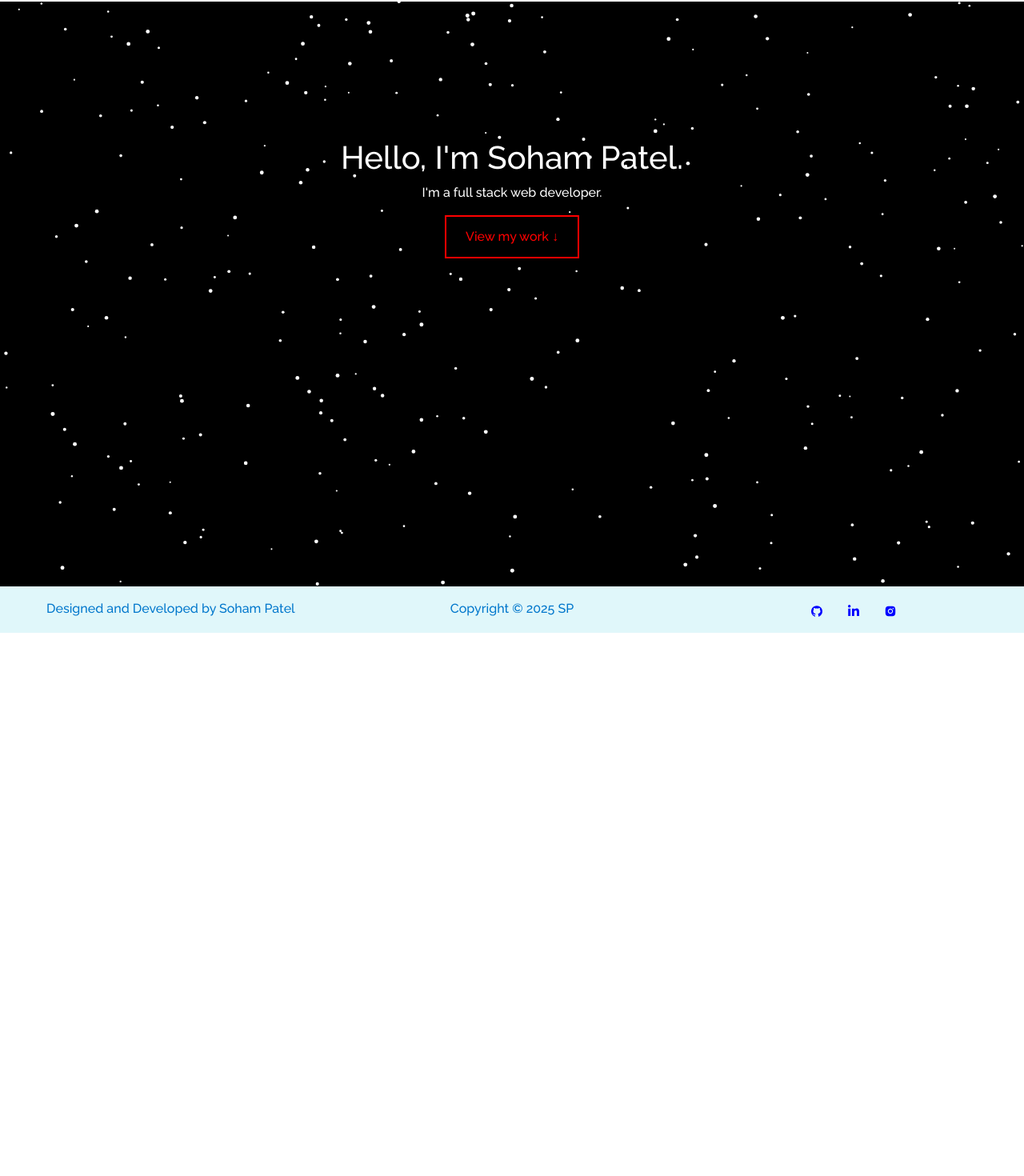
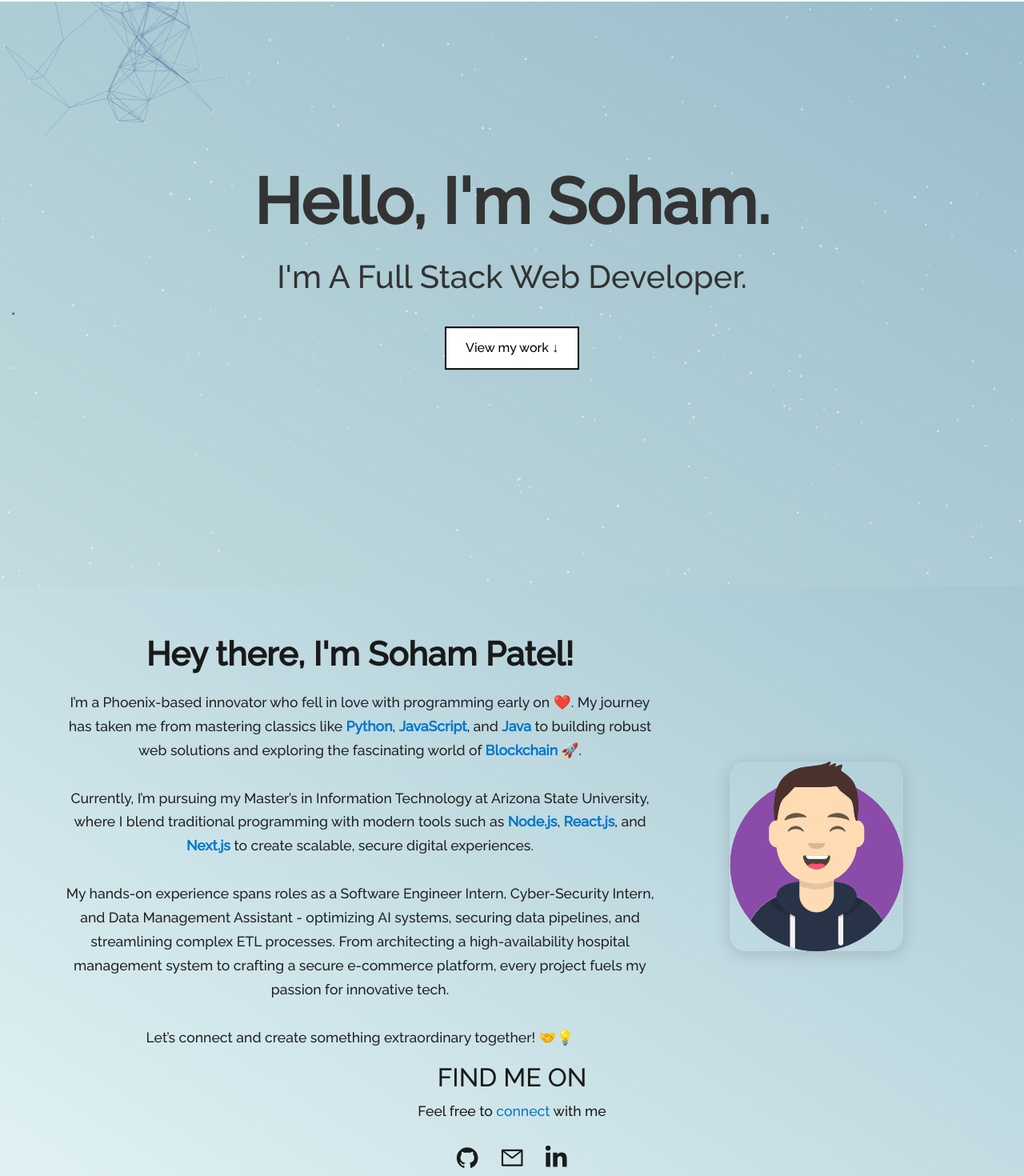
Before and after one commit to Sohamp2809/Portfolio-Soham, a React (Create React App) app: page / in a window 1280 px wide. Shown: the part 67-1537 px from the top of the page at 80% size. Before the commit the page ends 858 px from the top, so only its background shows below. Built offline with nearby package versions, Linux system fonts and the light colour scheme.

Commit message:
Deployment

```diff
--- a/src/components/About/About.js
+++ b/src/components/About/About.js
@@ -5,7 +5,6 @@ import Aboutcard from "./AboutCard";
 import Techstack from "./Techstack";
 import Toolstack from "./Toolstack";
 import laptopImg from "../../Assets/about.png";
-import Message from "./Message"; // <-- Import your Message component
 
 function About() {
   // For slide-in animation (optional)
@@ -91,10 +90,7 @@ function About() {
         <Toolstack />
 
         {/* Contact Form Section */}
-        <h1 className="project-heading">
-          <strong className="blue">Message To Soham</strong>
-        </h1>
-        <Message />
+
       </Container>
     </Container>
   );
--- a/src/components/Footer.js
+++ b/src/components/Footer.js
@@ -1,6 +1,6 @@
 import React from "react";
 import { Container, Row, Col } from "react-bootstrap";
-import { AiFillGithub, AiOutlineTwitter, AiFillInstagram } from "react-icons/ai";
+import { AiFillGithub, AiOutlineTwitter, AiFillInstagram,AiOutlineMail} from "react-icons/ai";
 import { FaLinkedinIn } from "react-icons/fa";
 
 function Footer() {
@@ -39,12 +39,12 @@ function Footer() {
             </li>
             <li className="social-icons">
               <a
-                href="https://www.instagram.com/ll_100humpatel_ll"
+                href="mailto:psoham028@gmail.com"
                 style={{ color: "blue" }}
                 target="_blank"
                 rel="noopener noreferrer"
               >
-                <AiFillInstagram />
+                <AiOutlineMail />
               </a>
             </li>
           </ul>
--- a/src/components/Home/Home.js
+++ b/src/components/Home/Home.js
@@ -1,40 +1,26 @@
 import React, { useRef, useEffect, useState } from "react";
+import Home2 from "./Home2";
 
 function Home() {
   const canvasRef = useRef(null);
 
-  // State for window dimensions so our canvas can resize
   const [dimensions, setDimensions] = useState({
     width: window.innerWidth,
     height: window.innerHeight,
   });
 
-  // We'll track the mouse position with a ref
   const mouse = useRef({ x: null, y: null });
+  const dotsRef = useRef([]);
 
-  // Constants controlling star behavior
-  const STAR_COUNT = 300;         // Number of stars
-  const MOUSE_RADIUS = 120;      // Cursor detection radius
-  const CONNECT_DISTANCE = 100;  // Max distance between stars to draw a line
-  const STAR_SIZE_MIN = 1;       // Min star radius
-  const STAR_SIZE_MAX = 2.5;     // Max star radius
-
-  // We'll store the star objects in a ref
-  // Each star = { x, y, size }
-  const starsRef = useRef([]);
-
+  // Initialize canvas and start drawing dots
   useEffect(() => {
-    // On mount, set up star data
-    initStars();
-    // Animate each frame
-    requestAnimationFrame(animate);
-
-    // Cleanup if needed on unmount
-    return () => {};
+    initCanvas();
+    const drawInterval = setInterval(createDots, 1000 / 30);
+    return () => clearInterval(drawInterval);
     // eslint-disable-next-line
   }, []);
 
-  // Re-initialize stars when window size changes
+  // Listen for window resize
   useEffect(() => {
     const handleResize = () => {
       setDimensions({
@@ -46,152 +32,190 @@ function Home() {
     return () => window.removeEventListener("resize", handleResize);
   }, []);
 
+  // Re-initialize canvas on dimension changes
   useEffect(() => {
-    initStars();
+    initCanvas();
     // eslint-disable-next-line
   }, [dimensions]);
 
-  // Track mouse position
+  // Track mouse movement and update first dot to follow the cursor
   useEffect(() => {
     const handleMouseMove = (e) => {
-      mouse.current.x = e.clientX;
-      mouse.current.y = e.clientY;
+      mouse.current.x = e.pageX;
+      mouse.current.y = e.pageY;
+      if (dotsRef.current.length > 0) {
+        dotsRef.current[0].x = e.pageX;
+        dotsRef.current[0].y = e.pageY;
+      }
     };
     window.addEventListener("mousemove", handleMouseMove);
     return () => window.removeEventListener("mousemove", handleMouseMove);
   }, []);
 
-  // Create the star objects
-  function initStars() {
-    const { width, height } = dimensions;
-    starsRef.current = [];
+  // Use white for dots and constant white with 40% opacity for lines
+  const colorDot = ["rgb(255, 255, 255)"];
+  let lineColor = "rgba(42, 98, 150, 0.4)";
 
-    for (let i = 0; i < STAR_COUNT; i++) {
-      starsRef.current.push({
-        x: Math.random() * width,
-        y: Math.random() * height,
-        size: Math.random() * (STAR_SIZE_MAX - STAR_SIZE_MIN) + STAR_SIZE_MIN,
-      });
+  function getDotConfig(width) {
+    if (width > 1600) {
+      return { nb: 600, distance: 70, d_radius: 300 };
+    } else if (width > 1300) {
+      return { nb: 575, distance: 60, d_radius: 280 };
+    } else if (width > 1100) {
+      return { nb: 500, distance: 55, d_radius: 250 };
+    } else if (width > 800) {
+      return { nb: 300, distance: 0, d_radius: 0 };
+    } else if (width > 600) {
+      return { nb: 200, distance: 0, d_radius: 0 };
+    } else {
+      return { nb: 100, distance: 0, d_radius: 0 };
     }
   }
 
-  // Animation loop
-  function animate() {
+  function initCanvas() {
     const canvas = canvasRef.current;
     if (!canvas) return;
 
+    canvas.width = document.body.scrollWidth;
+    canvas.height = window.innerHeight;
+
     const ctx = canvas.getContext("2d");
-    const { width, height } = dimensions;
+    ctx.lineWidth = 0.3;
+    ctx.strokeStyle = lineColor;
 
-    // Clear the canvas
-    ctx.clearRect(0, 0, width, height);
+    const config = getDotConfig(canvas.width);
+    dotsRef.current = [];
+    for (let i = 0; i < config.nb; i++) {
+      dotsRef.current.push(createDot(canvas, config));
+    }
 
-    // Draw each star as a small circle
-    const stars = starsRef.current;
-    for (let i = 0; i < STAR_COUNT; i++) {
-      let s = stars[i];
+    // Set first dot's color to dark blue (e.g. mouse-following dot)
+    if (dotsRef.current.length > 0) {
+      dotsRef.current[0].radius = 1.5;
+      dotsRef.current[0].colour = "rgb(10, 10, 70)";
+    }
+  }
+
+  function createDot(canvas, config) {
+    const x = Math.random() * canvas.width;
+    const y = Math.random() * canvas.height;
+    return {
+      x,
+      y,
+      vx: -0.5 + Math.random(),
+      vy: -0.5 + Math.random(),
+      radius: Math.random() * 1.5,
+      colour: colorDot[Math.floor(Math.random() * colorDot.length)],
+      config,
+    };
+  }
+
+  function createDots() {
+    const canvas = canvasRef.current;
+    if (!canvas) return;
+    const ctx = canvas.getContext("2d");
+    ctx.clearRect(0, 0, canvas.width, canvas.height);
+    const dotsArray = dotsRef.current;
+    if (dotsArray.length === 0) return;
+    for (let i = 0; i < dotsArray.length; i++) {
+      const d = dotsArray[i];
+      drawDot(ctx, d);
+      if (i !== 0) {
+        animateDot(d, canvas);
+      }
+    }
+    line(ctx, dotsArray[0].config);
+  }
+
+  function drawDot(ctx, dot) {
+    const dotDistance = Math.hypot(
+      dot.x - (mouse.current.x || 0),
+      dot.y - (mouse.current.y || 0)
+    );
+    const distanceRatio = dotDistance / (canvasRef.current.width / 1.7);
+    const alpha = Math.max(0.6, 1 - distanceRatio);
+    // Convert the "rgb(255, 255, 255)" string to rgba using the calculated alpha
+    const colorFaded = dot.colour.replace("rgb(", "rgba(").replace(")", `,${alpha})`);
     ctx.beginPath();
-      ctx.arc(s.x, s.y, s.size, 0, 2 * Math.PI);
-      ctx.fillStyle = "#fff";
+    ctx.arc(dot.x, dot.y, dot.radius, 0, 2 * Math.PI, false);
+    ctx.fillStyle = colorFaded;
     ctx.fill();
   }
 
-    // If the mouse isn't on screen, skip connecting lines
-    if (mouse.current.x === null || mouse.current.y === null) {
-      requestAnimationFrame(animate);
-      return;
+  function animateDot(dot, canvas) {
+    if (dot.y < 0 || dot.y > canvas.height) {
+      dot.vy = -dot.vy;
+    } else if (dot.x < 0 || dot.x > canvas.width) {
+      dot.vx = -dot.vx;
+    }
+    dot.x += dot.vx;
+    dot.y += dot.vy;
   }
 
-    // Gather all stars that are near the mouse
-    // so we only connect stars that are also near the mouse
-    const nearStars = [];
-    for (let i = 0; i < STAR_COUNT; i++) {
-      let dx = stars[i].x - mouse.current.x;
-      let dy = stars[i].y - mouse.current.y;
-      let dist = Math.sqrt(dx * dx + dy * dy);
-
-      if (dist < MOUSE_RADIUS) {
-        nearStars.push(stars[i]);
+  function line(ctx, config) {
+    const dotsArray = dotsRef.current;
+    for (let i = 0; i < config.nb; i++) {
+      for (let j = 0; j < config.nb; j++) {
+        const i_dot = dotsArray[i];
+        const j_dot = dotsArray[j];
+        if (
+          i_dot.x - j_dot.x < config.distance &&
+          i_dot.y - j_dot.y < config.distance &&
+          i_dot.x - j_dot.x > -config.distance &&
+          i_dot.y - j_dot.y > -config.distance
+        ) {
+          if (
+            i_dot.x - (mouse.current.x || 0) < config.d_radius &&
+            i_dot.y - (mouse.current.y || 0) < config.d_radius &&
+            i_dot.x - (mouse.current.x || 0) > -config.d_radius &&
+            i_dot.y - (mouse.current.y || 0) > -config.d_radius
+          ) {
+            ctx.beginPath();
+            ctx.moveTo(i_dot.x, i_dot.y);
+            ctx.lineTo(j_dot.x, j_dot.y);
+            // Use the constant lineColor
+            ctx.strokeStyle = lineColor;
+            ctx.stroke();
+            ctx.closePath();
           }
         }
-
-    // Now connect those near-stars if they are also close to each other
-    for (let i = 0; i < nearStars.length; i++) {
-      for (let j = i + 1; j < nearStars.length; j++) {
-        let s1 = nearStars[i];
-        let s2 = nearStars[j];
-        let dx = s1.x - s2.x;
-        let dy = s1.y - s2.y;
-        let dist = Math.sqrt(dx * dx + dy * dy);
-
-        if (dist < CONNECT_DISTANCE) {
-          // fade line by distance if you like
-          let alpha = 1 - dist / CONNECT_DISTANCE;
-          ctx.strokeStyle = `rgba(255,255,255,${alpha})`;
-          ctx.lineWidth = 1;
-          ctx.beginPath();
-          ctx.moveTo(s1.x, s1.y);
-          ctx.lineTo(s2.x, s2.y);
-          ctx.stroke();
       }
     }
   }
 
-    requestAnimationFrame(animate);
+  // Scroll smoothly to the Home2 section (with id "home2-section")
+  function handleViewMyWork() {
+    const home2Section = document.getElementById("home2-section");
+    if (home2Section) {
+      home2Section.scrollIntoView({ behavior: "smooth" });
+    }
   }
 
   return (
-    <div style={{ position: "relative", width: "100%", height: "100vh" }}>
-      {/* The full-screen Canvas */}
-      <canvas
-        ref={canvasRef}
-        width={dimensions.width}
-        height={dimensions.height}
-        style={{
-          position: "absolute",
-          top: 0,
-          left: 0,
-          background: "#000",  // black background
-          display: "block",
-          zIndex: 0,
-        }}
-      />
-
-      {/* Hero text above the canvas */}
-      <div
-        style={{
-          position: "relative",
-          zIndex: 1,
-          color: "#fff",
-          textAlign: "center",
-          top: "30%",
-        }}
-      >
-        <h1>Hello, I'm Soham Patel.</h1>
-        <p>I'm a full stack web developer.</p>
+    <section>
+      <div className="home-section">
+        <canvas ref={canvasRef} className="home-canvas" />
+        <div className="hero-text">
+          <h1>Hello, I'm Soham.</h1>
+          <p>I'm A Full Stack Web Developer.</p>
           <button
-          style={{
-            backgroundColor: "transparent",
-            border: "2px solid #f00",
-            color: "#f00",
-            padding: "0.8rem 1.5rem",
-            fontSize: "1rem",
-            cursor: "pointer",
-            transition: "background 0.3s ease",
-          }}
             onMouseOver={(e) => {
-            e.target.style.backgroundColor = "#f00";
+              e.target.style.backgroundColor = "#000";
               e.target.style.color = "#fff";
             }}
             onMouseOut={(e) => {
-            e.target.style.backgroundColor = "transparent";
-            e.target.style.color = "#f00";
+              e.target.style.backgroundColor = "#fff";
+              e.target.style.color = "#000";
             }}
+            onClick={handleViewMyWork}
           >
             View my work ↓
           </button>
         </div>
       </div>
+      {/* Home2 is rendered immediately after, with an id for scrolling */}
+      <Home2 />
+    </section>
   );
 }
 
--- a/src/components/Home/Home2.js
+++ b/src/components/Home/Home2.js
@@ -4,52 +4,28 @@ import myImg from "../../Assets/avatar.svg";
 import Tilt from "react-parallax-tilt";
 import {
   AiFillGithub,
-  AiOutlineTwitter,
+  AiOutlineMail,
   AiFillInstagram,
 } from "react-icons/ai";
 import { FaLinkedinIn } from "react-icons/fa";
 
 function Home2() {
   return (
-    <Container fluid className="home-about-section" id="about">
+    // We add an id="home2-section" so we can scroll here
+    <Container fluid className="home-about-section" id="home2-section">
       <Container>
         <Row>
           <Col md={8} className="home-about-description">
             <h1 style={{ fontSize: "2.6em" }}>
-              LET ME <span className="purple"> INTRODUCE </span> MYSELF
+              Hey there, <span>I'm Soham Patel!</span>
             </h1>
             <p className="home-about-body">
-              I fell in love with programming and I have at least learnt
-              something, I think… 🤷‍♂️
-              <br />
-              <br />I am fluent in classics like
-              <i>
-                <b className="purple"> C++, Javascript and Go. </b>
-              </i>
-              <br />
-              <br />
-              My field of Interest's are building new &nbsp;
-              <i>
-                <b className="purple">Web Technologies and Products </b> and
-                also in areas related to{" "}
-                <b className="purple">
-                  Blockchain.
-                </b>
-              </i>
-              <br />
-              <br />
-              Whenever possible, I also apply my passion for developing products
-              with <b className="purple">Node.js</b> and
-              <i>
-                <b className="purple">
-                  {" "}
-                  Modern Javascript Library and Frameworks
-                </b>
-              </i>
-              &nbsp; like
-              <i>
-                <b className="purple"> React.js and Next.js</b>
-              </i>
+              I’m a Phoenix-based innovator who fell in love with programming early on ❤️. My journey has taken me from mastering classics like{" "}
+              <b className="purple">Python</b>, <b className="purple">JavaScript</b>, and <b className="purple">Java</b> to building robust web solutions and exploring the fascinating world of <b className="purple">Blockchain</b> 🚀.<br /><br />
+              Currently, I’m pursuing my Master’s in Information Technology at Arizona State University, where I blend traditional programming with modern tools such as{" "}
+              <b className="purple">Node.js</b>, <b className="purple">React.js</b>, and <b className="purple">Next.js</b> to create scalable, secure digital experiences.<br /><br />
+              My hands-on experience spans roles as a Software Engineer Intern, Cyber-Security Intern, and Data Management Assistant - optimizing AI systems, securing data pipelines, and streamlining complex ETL processes. From architecting a high-availability hospital management system to crafting a secure e-commerce platform, every project fuels my passion for innovative tech.<br /><br />
+              Let’s connect and create something extraordinary together! 🤝💡
             </p>
           </Col>
           <Col md={4} className="myAvtar">
@@ -62,12 +38,12 @@ function Home2() {
           <Col md={12} className="home-about-social">
             <h1>FIND ME ON</h1>
             <p>
-              Feel free to <span className="purple">connect </span>with me
+              Feel free to <span className="purple">connect</span> with me
             </p>
             <ul className="home-about-social-links">
               <li className="social-icons">
                 <a
-                  href="https://github.com/soumyajit4419"
+                  href="https://github.com/Sohamp2809"
                   target="_blank"
                   rel="noreferrer"
                   className="icon-colour  home-social-icons"
@@ -77,17 +53,18 @@ function Home2() {
               </li>
               <li className="social-icons">
                 <a
-                  href="https://twitter.com/Soumyajit4419"
+                  href="mailto:psoham028@gmail.com"
                   target="_blank"
                   rel="noreferrer"
                   className="icon-colour  home-social-icons"
                 >
-                  <AiOutlineTwitter />
+                  <AiOutlineMail/>
                 </a>
               </li>
+
               <li className="social-icons">
                 <a
-                  href="https://www.linkedin.com/in/soumyajit4419/"
+                  href="https://www.linkedin.com/in/soham-patel-381243201/"
                   target="_blank"
                   rel="noreferrer"
                   className="icon-colour  home-social-icons"
@@ -95,16 +72,7 @@ function Home2() {
                   <FaLinkedinIn />
                 </a>
               </li>
-              <li className="social-icons">
-                <a
-                  href="https://www.instagram.com/soumyajit4419"
-                  target="_blank"
-                  rel="noreferrer"
-                  className="icon-colour home-social-icons"
-                >
-                  <AiFillInstagram />
-                </a>
-              </li>
+
             </ul>
           </Col>
         </Row>
@@ -112,4 +80,5 @@ function Home2() {
     </Container>
   );
 }
+
 export default Home2;
--- a/src/components/Navbar.js
+++ b/src/components/Navbar.js
@@ -96,7 +96,7 @@ function NavBar() {
 
             <Nav.Item className="fork-btn">
               <Button
-                href="https://github.com/"
+                href="https://github.com/Sohamp2809/Portfolio-Soham"
                 target="_blank"
                 className="fork-btn-inner"
               >
--- a/src/style.css
+++ b/src/style.css
@@ -245,148 +245,154 @@ button:focus {
   padding-top: 80px !important;
 }
 
+/* Home section container */
 .home-section {
   position: relative;
-  z-index: -1;
-  background-image: var(--image-gradient), url(./Assets/home-bg.jpg);
-  background-position: top center;
+  width: 100%;
+  height: 100vh;
+  /* Example: gradient plus a subtle star background image */
+  background-image: var(--image-gradient);
+  background-position: center top;
   background-repeat: no-repeat;
-  padding-bottom: 30px !important;
-  padding-top: 30px !important;
+  background-size: cover;
+  overflow: hidden;
+  margin: 0;
+  padding: 0;
 }
 
-.home-content {
-  padding: 9rem 0 2rem !important;
-  color: #333;
-  text-align: left;
+/* The canvas behind everything */
+.home-canvas {
+  position: absolute;
+  top: 0;
+  left: 0;
+  display: block;
+  width: 100%;
+  height: 100%;
+  background-color: transparent; /* So it doesn't override your theme */
+  z-index: 0;
 }
 
-.heading {
-  font-size: 2.4em !important;
-  padding-left: 50px !important;
+/* Hero text above the canvas */
+.hero-text {
+  position: relative;
+  z-index: 1;
+  color: #333; /* Dark text for better contrast on a light background */
+  text-align: center;
+  top: 50%;
+  transform: translateY(-50%);
+  margin: 0 auto;
+  padding: 0 1rem;
 }
 
-.heading-name {
-  font-size: 2.5em !important;
-  padding-left: 45px !important;
+.hero-text h1 {
+  font-size: 5rem;
+  margin-bottom: 1rem;
+  font-weight: 700;
 }
 
-.main-name {
-  color: #0077cc;
+.hero-text p {
+  font-size: 2.5rem;
+  margin-bottom: 2rem;
 }
 
-.Typewriter__wrapper {
-  font-size: 2.2em !important;
-  color: #0077cc !important;
-  font-weight: 600 !important;
-}
-.Typewriter__cursor {
-  font-size: 2.4em !important;
-  color: #00509e !important;
+.hero-text button {
+  background-color: #fff;       /* White background */
+  border: 2px solid #000;       /* Black border */
+  color: #000;
+  padding: 0.8rem 1.5rem;
+  font-size: 1rem;
+  cursor: pointer;
+  transition: all 0.3s ease;
+  display: block;
+  margin: 0 auto;
+  text-align: center;
 }
 
-@media (max-width: 767px) {
-  .Typewriter__wrapper {
-    font-size: 1.4em !important;
-    font-weight: 500 !important;
-    position: absolute !important;
-  }
-  .Typewriter__cursor {
-    display: none !important;
-  }
+.hero-text button:hover {
+  background-color: #000;
+  color: #fff;
+  display: inline-block;
+  margin: 0 auto;
+}
+
+
+.home-about-section {
+  background: linear-gradient(
+    to bottom left,
+    #a7c8d2,
+    #e3f4f6
+  );
+  padding: 60px 0;
+  color: #1a1a1a;
+}
+
+
+
+
+.home-about-description h1 {
+  font-size: 2.6rem;
+  font-weight: 700;
+  margin-bottom: 20px;
+}
+
+.home-about-description p {
+  font-size: 1.1rem;
+  line-height: 1.7;
+  color: #222222;
+}
+
+.home-about-description .purple {
+  color: #3474e0;
+  font-weight: 600;
 }
 
 .myAvtar {
-  justify-content: center !important;
-  padding-top: 9em !important;
+  display: flex;
+  justify-content: center;
+  align-items: center;
+  padding-top: 20px;
 }
 
-@media (max-width: 767px) {
-  .myAvtar {
-    padding-top: 2em !important;
-    padding-bottom: 2em !important;
-  }
+.myAvtar img {
+  max-width: 100%;
+  height: auto;
+  border-radius: 20px;
+  box-shadow: 0 4px 20px rgba(0, 0, 0, 0.15);
 }
 
-.home-about-section {
-  position: relative;
-  padding-bottom: 70px !important;
-  padding-top: 70px !important;
+/* Social Section */
+.home-about-social {
+  text-align: center;
+  margin-top: 50px;
 }
 
-.home-about-description {
-  color: #333 !important;
-  padding-top: 100px !important;
-  padding-bottom: 20px !important;
-  text-align: center;
+.home-about-social h1 {
+  font-size: 2rem;
+  margin-bottom: 10px;
 }
 
-.home-about-body {
-  padding-top: 50px;
-  font-size: 1.2em !important;
-  text-align: left;
-}
-
-.home-about-social {
-  text-align: center !important;
-  padding-top: 25px;
-  color: #333 !important;
+.home-about-social p {
+  font-size: 1.1rem;
+  margin-bottom: 20px;
 }
 
 .home-about-social-links {
-  justify-content: center !important;
-  padding-top: 15px !important;
-  display: inline-block !important;
-  position: relative !important;
-  padding-inline-start: 0 !important;
+  list-style: none;
+  padding-left: 0;
+  display: flex;
+  justify-content: center;
+  gap: 25px;
 }
 
-.home-social-icons {
-  position: relative !important;
-  display: inline-block !important;
-  width: 40px !important;
-  height: 40px !important;
-  text-align: center !important;
-  font-size: 1.2em !important;
-  line-height: 2em !important;
-  background: rgba(255, 255, 255, 0.972) !important;
-  border-radius: 50% !important;
-  transition: 0.5s !important;
+.home-about-social-links .social-icons a {
+  font-size: 1.9rem;
+  color: #1a1a1a;
+  transition: 0.3s;
 }
 
-.home-social-icons::before {
-  content: "";
-  position: absolute;
-  top: 0;
-  left: 0;
-  width: 100%;
-  height: 100%;
-  border-radius: 50%;
-  background: #a0d8ef;
-  transition: 0.5s;
-  transform: scale(0.9);
-  z-index: -1;
-}
-
-.home-social-icons:hover::before {
+.home-about-social-links .social-icons a:hover {
+  color: #3474e0;
   transform: scale(1.1);
-  box-shadow: 0 0 15px #0077cc;
-}
-
-.home-social-icons:hover {
-  color: #00509e;
-  box-shadow: 0 0 5px #00509e;
-  text-shadow: 0 0 2px #00509e;
-}
-
-.social-icons {
-  display: inline-block !important;
-  padding-right: 15px;
-  padding-left: 15px;
-}
-
-.icon-colour {
-  color: #0077cc !important;
 }
 
 /* --------- */
@@ -424,14 +430,23 @@ button:focus {
   margin-bottom: 0.5em !important;
 }
 .footer-icons {
-  margin-top: 0.5em !important;
-  margin-bottom: 0.5em !important;
-  padding: 0 !important;
+  list-style: none;       /* Removes the dots */
+  padding: 0;             /* Optional: removes left padding */
+  display: flex;          /* Aligns icons in a row */
+  justify-content: center;
+  gap: 20px;              /* Space between icons */
 }
 
-.blockquote-footer {
-  color: #555 !important;
+.footer-icons li a {
+  font-size: 1.5rem;
+  color: #1a1a1a;         /* Or your desired theme color */
+  transition: color 0.3s ease;
 }
+
+.footer-icons li a:hover {
+  color: #007bff;         /* Optional hover color */
+}
+
 
 /* --------- */
 /* Projects */
```
Also changed, not shown: src/App.js (+9 -3 lines). Lines whose indentation alone changed are shown as unchanged.
